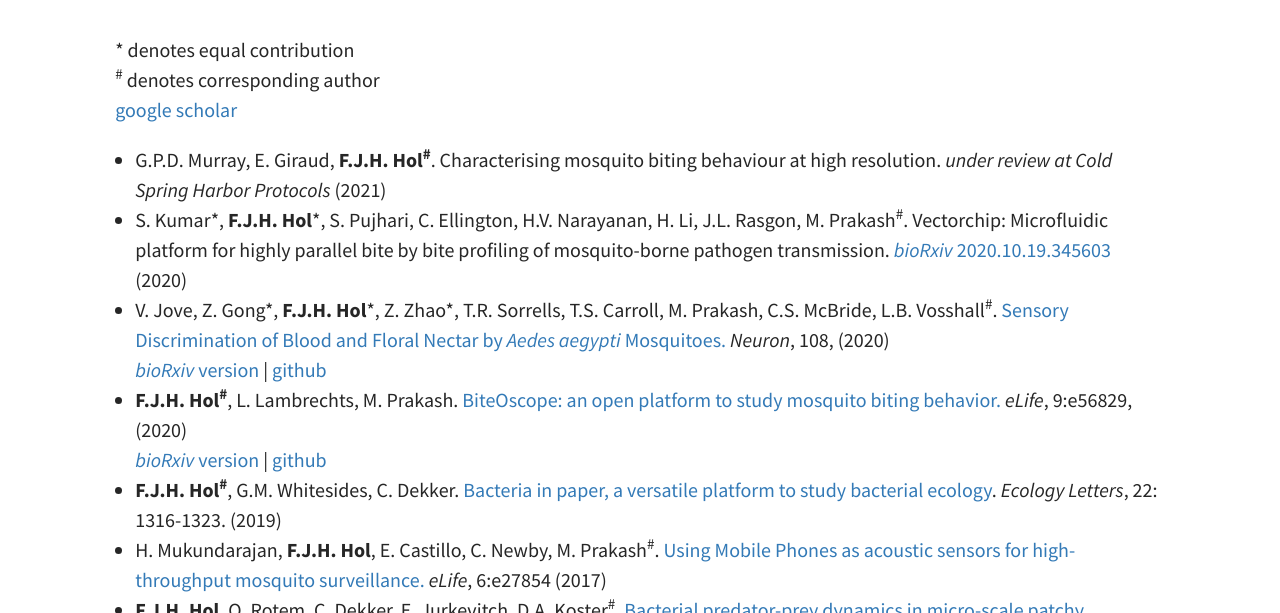
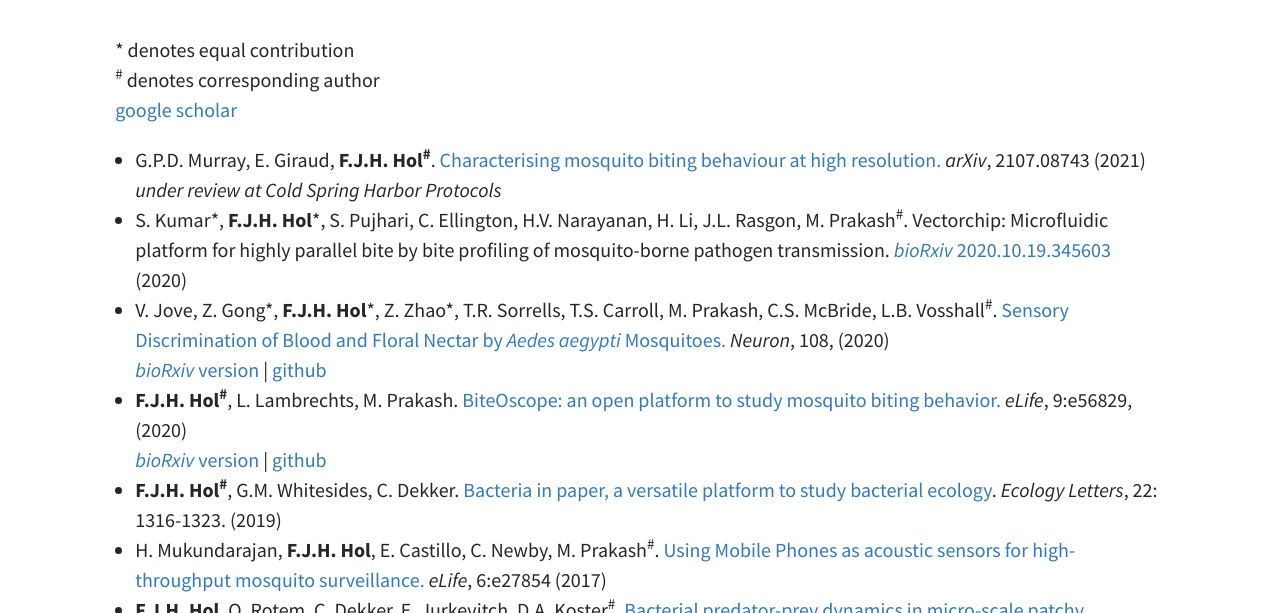
Before and after one commit to felixhol/felixhol.github.io, a Jekyll site: the page built from pages/02Publications.md, in a window 1280 px wide and 900 px high, cut to the strip 287-900 px from the top of the window. Built offline with Jekyll 4.4.1, drawn with Linux system fonts in a browser that asks for light colours.

Commit message:
arXiv link

```diff
--- a/pages/02Publications.md
+++ b/pages/02Publications.md
@@ -11,7 +11,8 @@ tags:
 [google scholar](https://scholar.google.com/citations?user=Kib_WzkAAAAJ&hl=en&oi=ao)
 
 
-- G.P.D. Murray, E. Giraud, **F.J.H. Hol<sup>#</sup>**. Characterising mosquito biting behaviour at high resolution. *under review at Cold Spring Harbor Protocols* (2021)
+- G.P.D. Murray, E. Giraud, **F.J.H. Hol<sup>#</sup>**. [Characterising mosquito biting behaviour at high resolution.](https://arxiv.org/abs/2107.08743) *arXiv*, 2107.08743 (2021)\
+*under review at Cold Spring Harbor Protocols*
 
 - S. Kumar\*, **F.J.H. Hol**\*, S. Pujhari, C. Ellington, H.V. Narayanan, H. Li, J.L. Rasgon, M. Prakash<sup>#</sup>. Vectorchip: Microfluidic platform for highly parallel bite by bite profiling of mosquito-borne pathogen transmission. [*bioRxiv* 2020.10.19.345603](https://www.biorxiv.org/content/10.1101/2020.10.19.345603v1.abstract) (2020)
 
```
